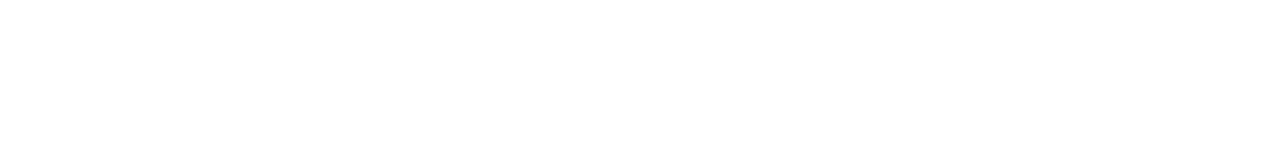
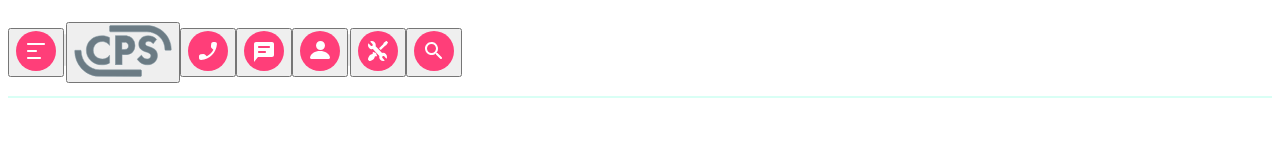
Before and after one commit to VoidAEZAKMI/CPS, a plain HTML site: page src/index.html in a window 1280 px wide. Drawn offline with Linux system fonts and the light colour scheme.

Commit message:
added tags for bem

```diff
--- a/src/index.html
+++ b/src/index.html
@@ -3,9 +3,42 @@
 <head>
     <meta charset="UTF-8">
     <meta name="viewport" content="width=device-width, initial-scale=1.0">
-    <title>Document</title>
+    <title>CPS</title>
+    <link rel="stylesheet" href="css/style.css">
 </head>
 <body>
-
+    <header>
+        <div class="header-menu header-menu--box-model">
+            <button class="header-menu__nav_icon">
+                <img src="icons/burger.svg" alt="burger">
+            </button>
+            <div class="header-menu__dash">
+                <img src="icons/dash.svg" alt="dash">
+            </div>
+            <button class="header-menu__log-box">
+                <a href="#" class="header-menu__logo">
+                    <img src="icons/logo.svg" alt="logo">
+                </a>
+            </button>
+            <button class="header-menu__nav_icon">
+                <img src="icons/phone.svg" alt="phone">
+            </button>
+            <button class="header-menu__nav_icon">
+                <img src="icons/message.svg" alt="message">
+            </button>
+            <button class="header-menu__nav_icon">
+                <img src="icons/profile.svg" alt="profile">
+            </button>
+            <div class="header-menu__dash">
+                <img src="icons/dash.svg" alt="dash">
+            </div>
+            <button class="header-menu__nav_icon">
+                <img src="icons/setting.svg" alt="setting">
+            </button>
+            <button class="header-menu__nav_icon">
+                <img src="icons/search.svg" alt="search">
+            </button>
+        </div>
+    </header>
 </body>
 </html>
--- a/src/scss/style.scss
+++ b/src/scss/style.scss
@@ -0,0 +1,7 @@
+.header-menu {
+    height: 88px;
+    display: flex;
+    align-items: center;
+    background-color: #fff;
+    border-bottom: 2px solid #d9fff5;
+}
```
Also changed, not shown: src/css/style.css, src/icons/dash.svg (added), 1 other file.
